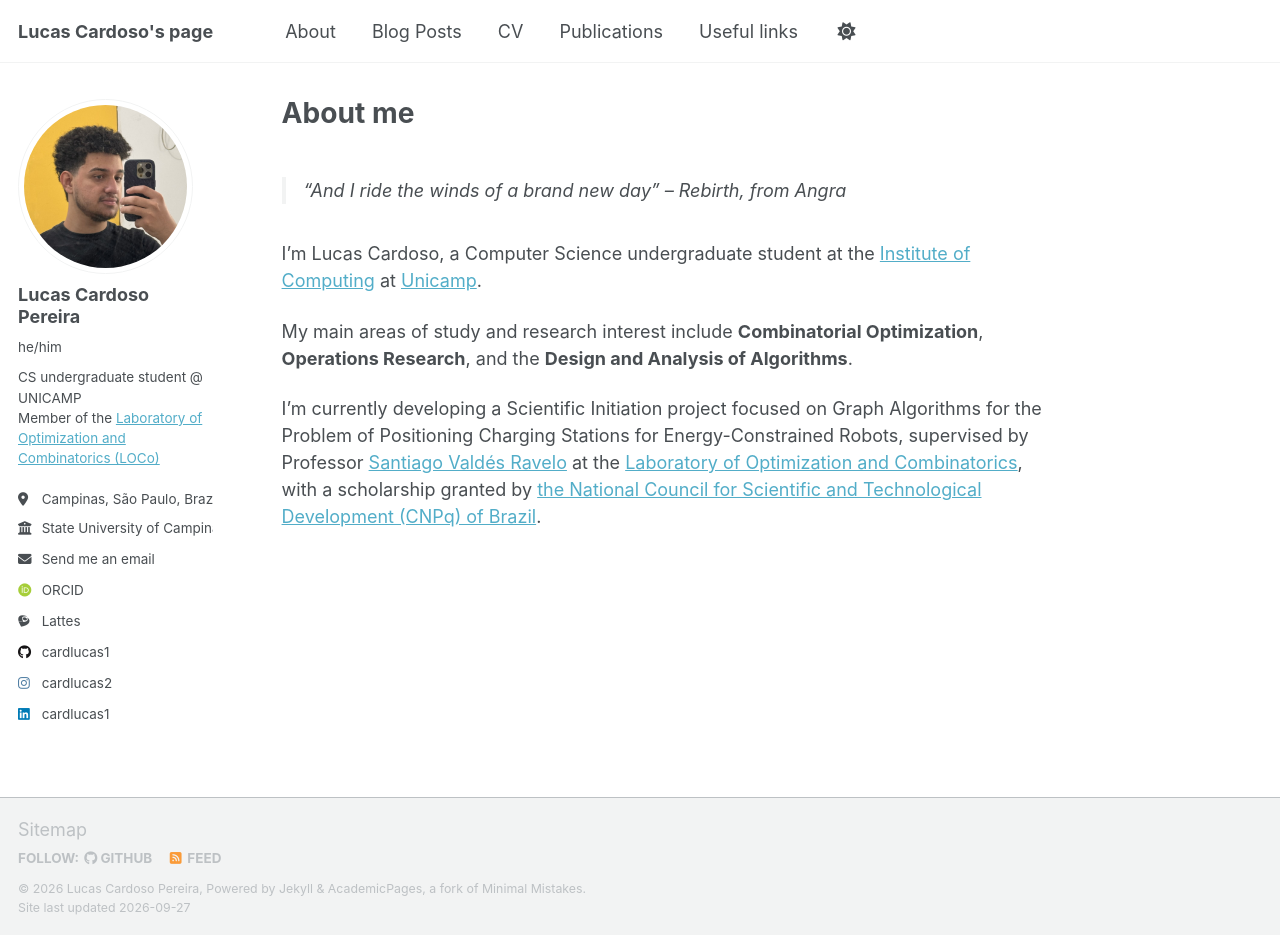
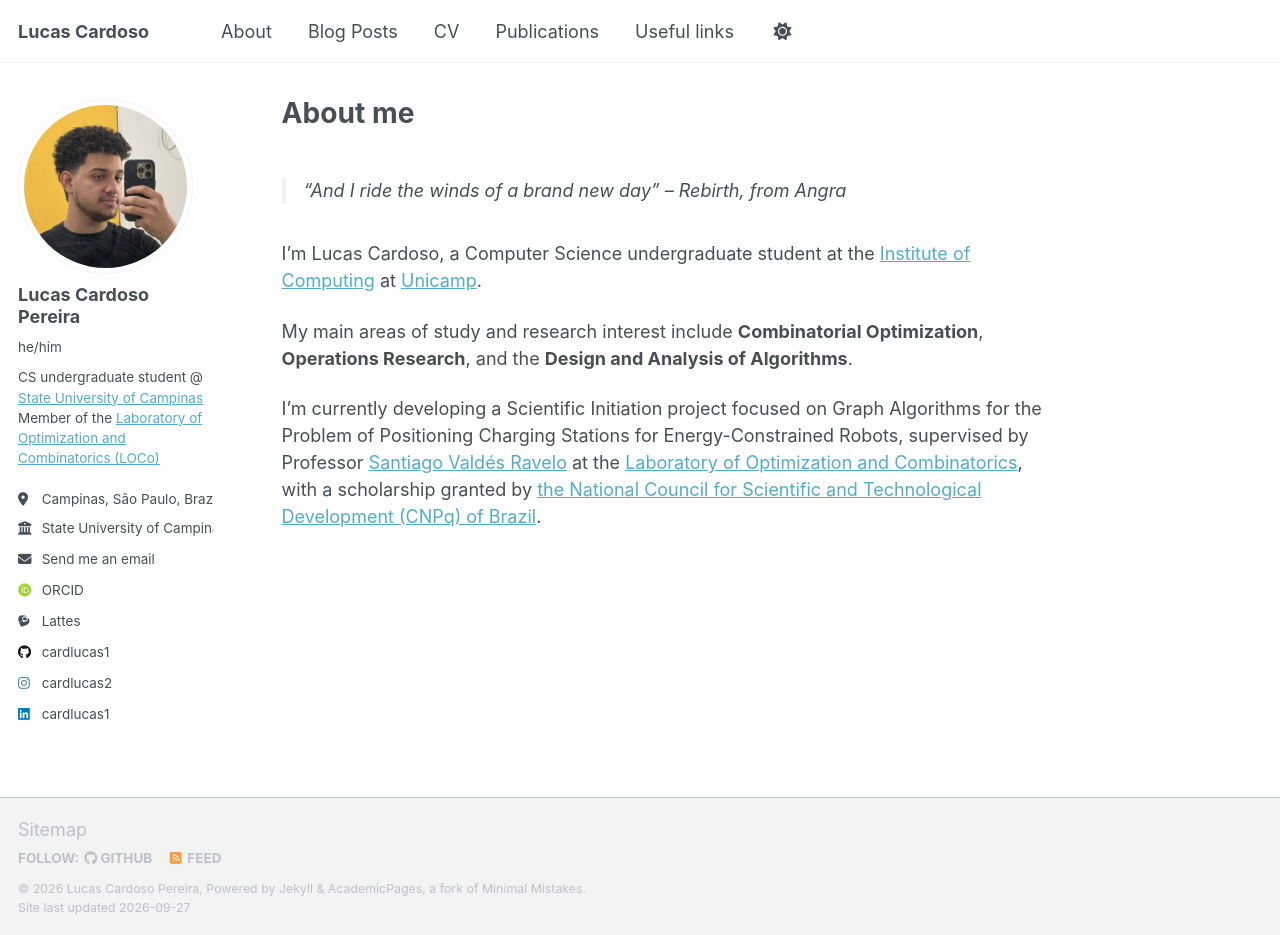
Before and after one commit to cardlucas1/mysite, a Jekyll site: the page built from _pages/about.md, in a window 1280 px wide and 935 px high. Built offline with Jekyll 4.4.1, drawn with Linux system fonts in a browser that asks for light colours; some web fonts are replaced; a script that is not in the unit is left out.

Commit message:
Fixed some inconsistences in the UI

```diff
--- a/_config.yml
+++ b/_config.yml
@@ -9,10 +9,10 @@
 # Basic Site Settings
 locale: "en-US"
 site_theme: "default" # Currently available options are "default", "air"
-title: "Lucas Cardoso's page"
+title: "Lucas Cardoso"
 title_separator: "-"
 name: "Lucas Cardoso Pereira"
-description: "Your Name's academic portfolio" # Update this with a general description of your site, this is the default if not overridden by a page
+description: "This is Lucas Cardoso's academic and personal portfolio" # Update this with a general description of your site, this is the default if not overridden by a page
 url:
   https://cardlucas2.com # The base hostname & protocol for your site e.g. "https://[your GitHub username].github.io",
   # or if you already have some other page hosted on Github then use "https://[your GitHub username].github.io/[Your Repo Name]"
@@ -27,11 +27,11 @@ author:
   avatar: "mypic.jpg"
   name: "Lucas Cardoso Pereira"
   pronouns: "he/him"
-  bio: "CS undergraduate student @ UNICAMP<br>Member of the <a href='https://loco.ic.unicamp.br' target='_blank'>Laboratory of Optimization and Combinatorics (LOCo)</a>"
+  bio: "CS undergraduate student @ <a href='https://unicamp.br/'>State University of Campinas</a><br>Member of the <a href='https://loco.ic.unicamp.br' target='_blank'>Laboratory of Optimization and Combinatorics (LOCo)</a>"
   location: "Campinas, São Paulo, Brazil"
   employer: "State University of Campinas"
   employer_page: "https://unicamp.br/"
-  uri: # URL
+  uri:
   email: "lucascpereira@proton.me"
 
   # Academic websites
```
